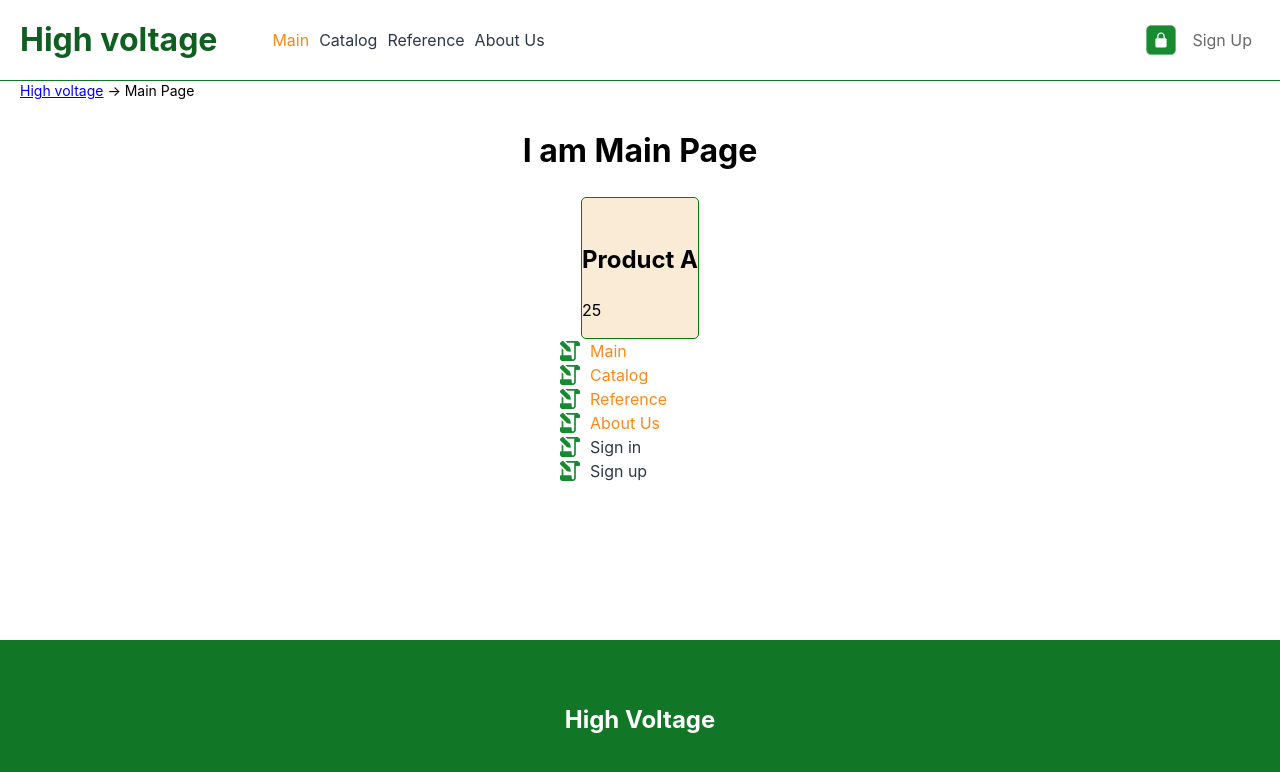
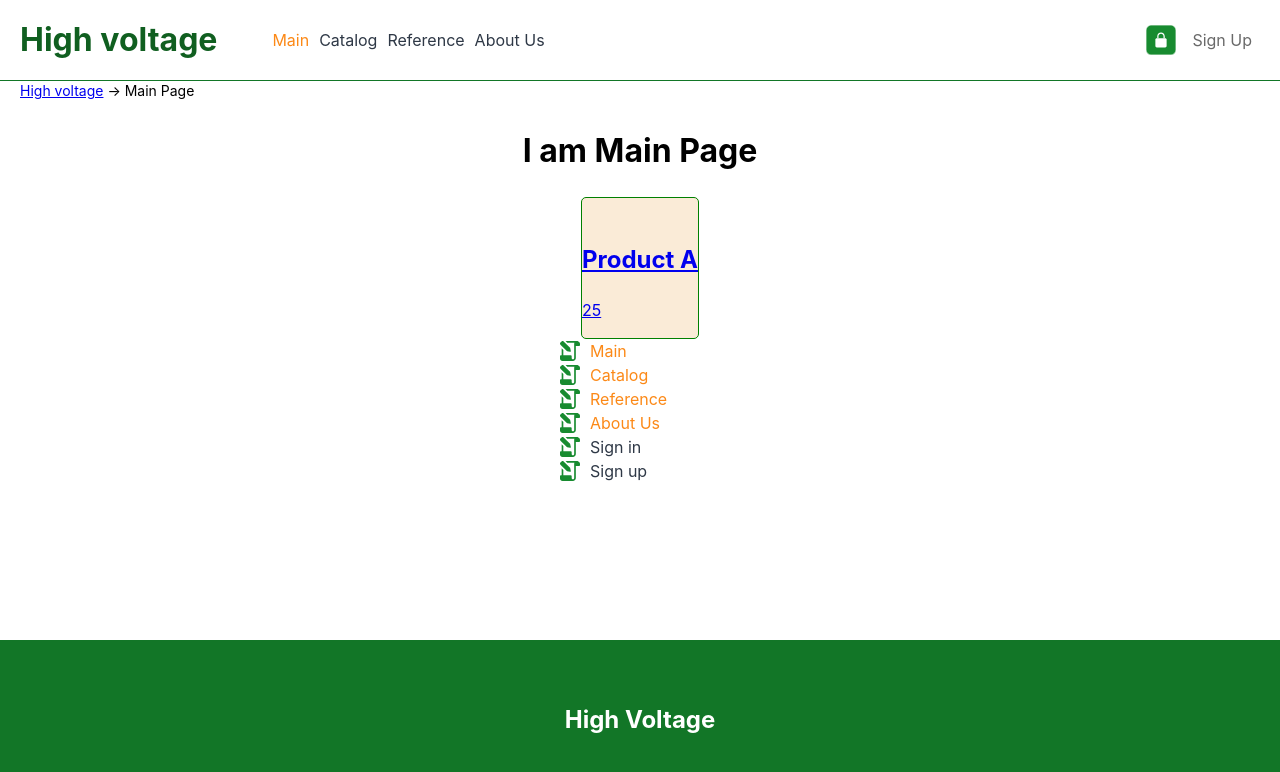
Before and after one commit to R11VEN/eCommerce-Application, a React (Vite) app: page / in a window 1280 px wide. Shown: the top 772 px of the page. Built offline with nearby package versions, Linux system fonts and the light colour scheme; no server answers; what @commercetools/platform-sdk, @commercetools/sdk-client-v2 would draw is missing.

Commit message:
feat: add DetailedProductPage

```diff
--- a/src/components/Router.tsx
+++ b/src/components/Router.tsx
@@ -3,6 +3,7 @@ import { Navigate, Route, Routes } from 'react-router-dom';
 import { PAGE_404 } from '../constants/pages';
 import { RouteInterface, RouterProps } from '../interfaces/route.interface.ts';
 import { routesAll } from '../routes.tsx';
+import { DetailedProductPage } from '../pages/detailedProductPage.tsx';
 
 const AppRouter = ({ showPageName }: RouterProps) => {
   const renderRoutes = (route: RouteInterface) => {
--- a/src/components/card.tsx
+++ b/src/components/card.tsx
@@ -1,19 +1,19 @@
-import { useNavigate } from 'react-router-dom';
+import { Link, NavLink, useNavigate } from 'react-router-dom';
+
+import { PRODUCT_ROUTE } from '../constants/pages';
+import { DetailedProductPage } from '../pages/detailedProductPage';
 import classes from '../css/ui.module.css';
-import { AUTH_ROUTE } from '../constants/pages';
 
-export const Card = ({ title, price }: { title: string; price: number }) => {
-  const navigate = useNavigate();
-  function cardClckHandler() {
-    navigate(AUTH_ROUTE);
-  }
+export const Card = ({ title, price, id }: { title: string; price: number; id: number }) => {
   return (
-    <div className={classes.card} onClick={cardClckHandler}>
-      <img className={classes.card__img} src="" alt="" />
-      <div className="description">
-        <h2 className="card__title">{title}</h2>
-        <p className="card__price">{price}</p>
+    <NavLink to={`${PRODUCT_ROUTE}/${id}`}>
+      <div className={classes.card}>
+        <img className={classes.card__img} src="" alt="" />
+        <div className="description">
+          <h2 className="card__title">{title}</h2>
+          <p className="card__price">{price}</p>
+        </div>
       </div>
-    </div>
+    </NavLink>
   );
 };
--- a/src/constants/pages.ts
+++ b/src/constants/pages.ts
@@ -2,3 +2,4 @@ export const MAIN_ROUTE = '/';
 export const PAGE_404 = '/404';
 export const AUTH_ROUTE = '/auth';
 export const REG_ROUTE = '/reg';
+export const PRODUCT_ROUTE = '/product';
--- a/src/pages/catalog-page.tsx
+++ b/src/pages/catalog-page.tsx
@@ -4,7 +4,7 @@ export const CatalogPage = () => {
   return (
     <>
       <div className="cards-container">
-        <Card title="Product A" price={25} />
+        <Card title="Product A" price={25} id={5} />
       </div>
     </>
   );
--- /dev/null
+++ b/src/pages/detailedProductPage.tsx
@@ -0,0 +1,10 @@
+import { useEffect } from 'react';
+import { useParams } from 'react-router-dom';
+
+export const DetailedProductPage = () => {
+  const { id } = useParams();
+  useEffect(() => {
+    console.log('ID', id);
+  }, [id]);
+  return <div>{id}</div>;
+};
--- a/src/routes.tsx
+++ b/src/routes.tsx
@@ -1,6 +1,7 @@
-import { AUTH_ROUTE, MAIN_ROUTE, PAGE_404, REG_ROUTE } from './constants/pages.ts';
+import { AUTH_ROUTE, MAIN_ROUTE, PAGE_404, PRODUCT_ROUTE, REG_ROUTE } from './constants/pages.ts';
 import { RouteInterface } from './interfaces/route.interface.ts';
 import AuthPage from './pages/auth-page.tsx';
+import { DetailedProductPage } from './pages/detailedProductPage.tsx';
 import MainPage from './pages/main-page.tsx';
 import Page404 from './pages/page404.tsx';
 import RegPage from './pages/reg-page.tsx';
@@ -50,4 +51,9 @@ export const routesAll: RouteInterface[] = [
     path: PAGE_404,
     Component: ({ showPageName }) => <Page404 showName={showPageName} />,
   },
+  {
+    name: 'Detailed Product Page',
+    path: PRODUCT_ROUTE + '/:id',
+    Component: ({ showPageName }) => <DetailedProductPage showName={showPageName} />,
+  },
 ];
```
